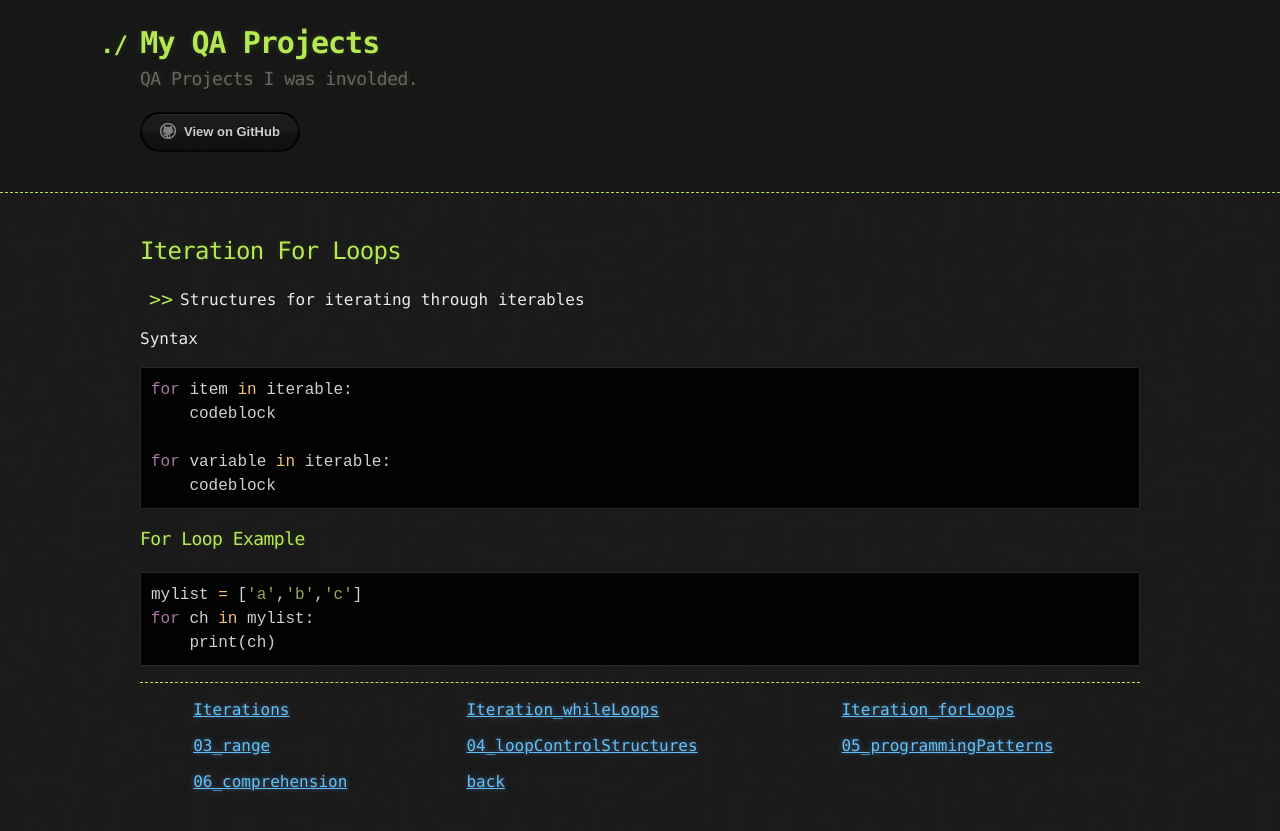
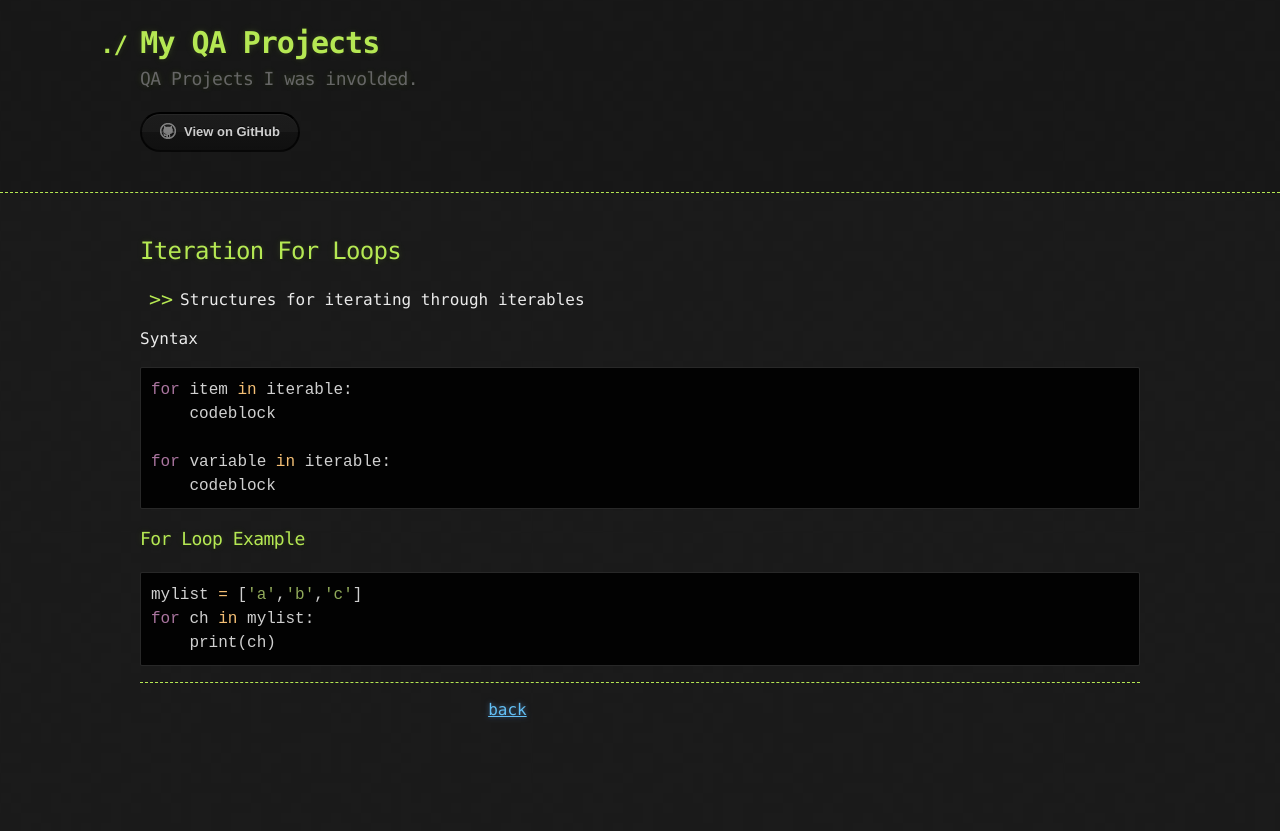
Before and after one commit to sciustechnologia/sciustechnologia.github.io, a Jekyll site: the page built from python/03_iteration/02_forLoops.md, in a window 1280 px wide. Shown: the top 831 px of the page. Built offline with Jekyll 4.4.1, drawn with Linux system fonts in a browser that asks for light colours.

Commit message:
Update 02_forLoops.md

```diff
--- a/python/03_iteration/02_forLoops.md
+++ b/python/03_iteration/02_forLoops.md
@@ -28,6 +28,4 @@ for ch in mylist:
 ---
 
 
-|| [Iterations](./03.html) || [Iteration_whileLoops](./01_whileLoops.html) || [Iteration_forLoops](./02_forLoops.html)
-|| [03_range](./03_range.html) || [04_loopControlStructures](./04_loopControlStructures.html) || [05_programmingPatterns](./05_programmingPatterns.html)
-|| [06_comprehension](./06_comprehension.html) ||[back](../index.html)
+||[back](../index.html)
```
